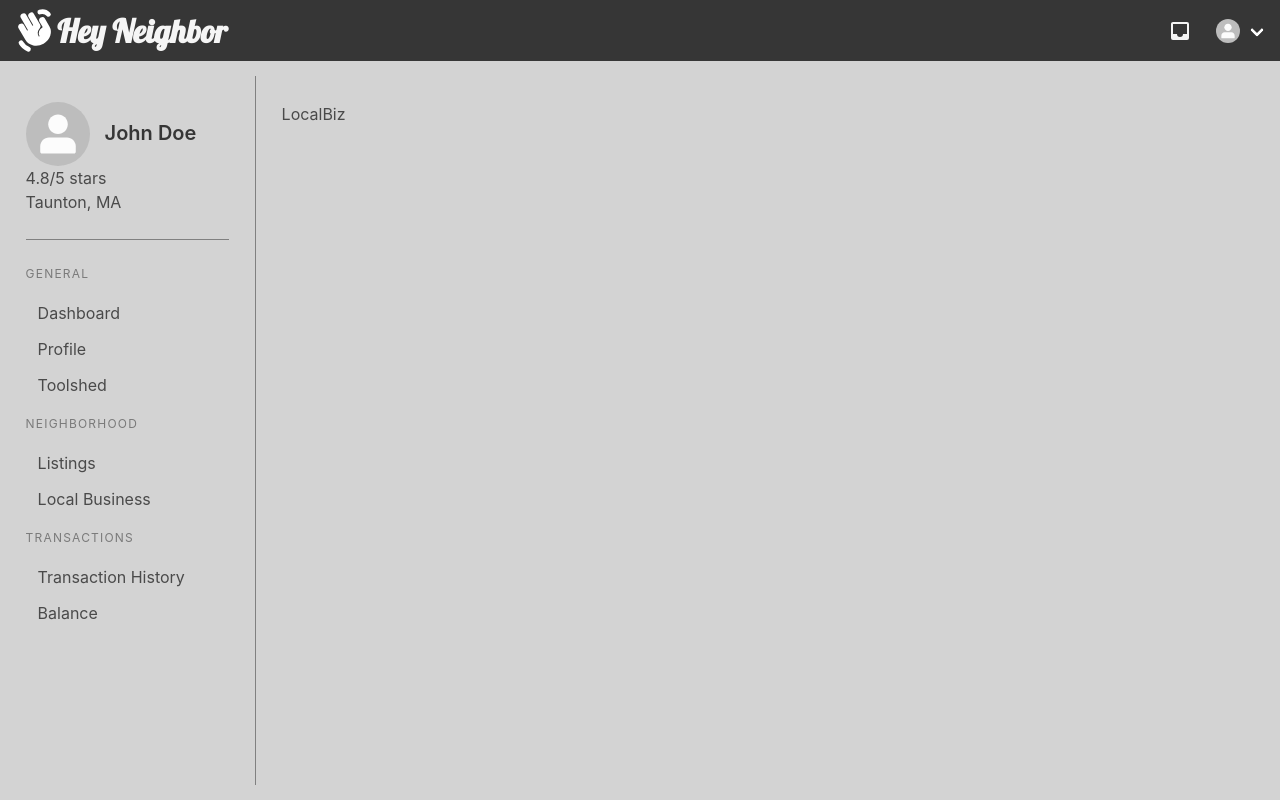
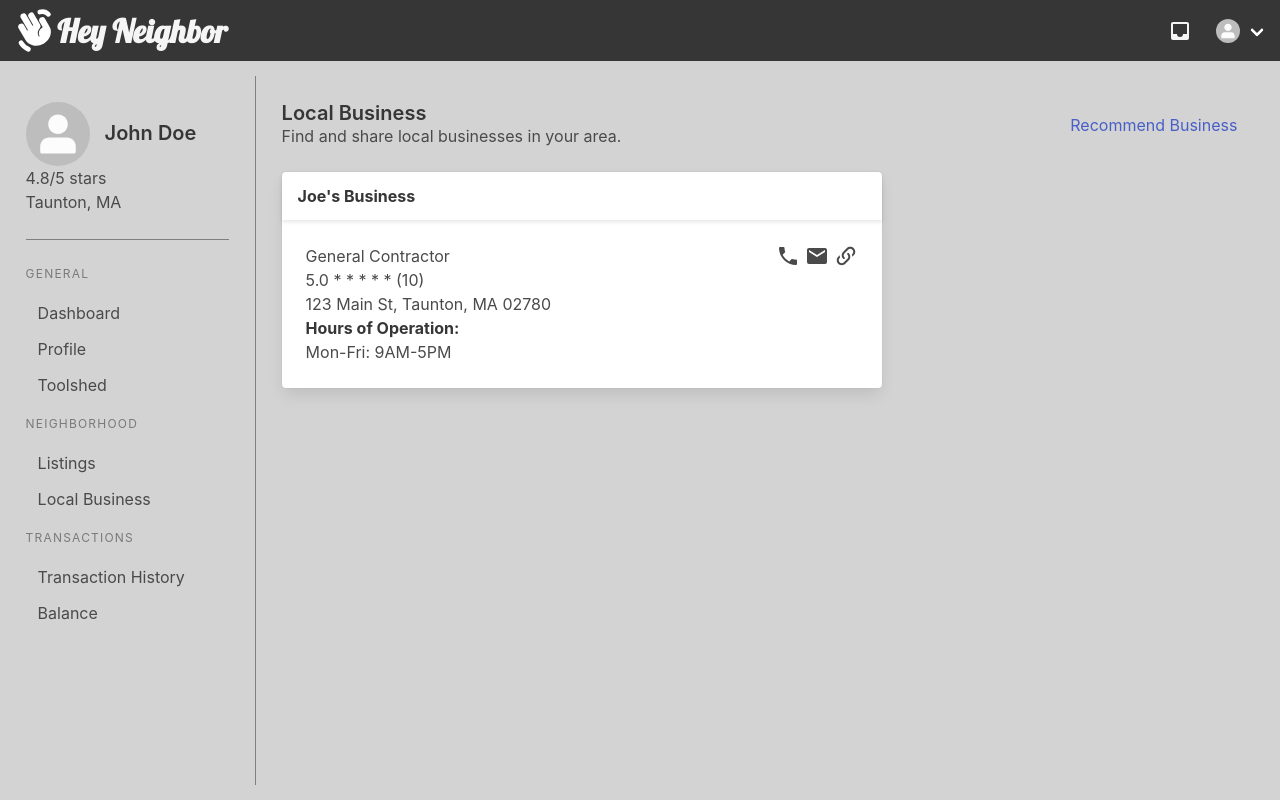
Before and after one commit to jrl508/HeyNeighbor, a React (Create React App) app: page /dashboard/local-biz in a window 1280 px wide. Built offline with nearby package versions, Linux system fonts and the light colour scheme.

Commit message:
WIP updated styles for business card

```diff
--- a/src/pages/authPages/LocalBiz.js
+++ b/src/pages/authPages/LocalBiz.js
@@ -1,7 +1,121 @@
-import React from "react";
+import React, { useState } from "react";
+import Icon from "@mdi/react";
+import {
+  mdiEmail,
+  mdiFacebook,
+  mdiLink,
+  mdiLinkVariant,
+  mdiPhone,
+  mdiWeb,
+} from "@mdi/js";
 
 const LocalBiz = () => {
-  return <div>LocalBiz</div>;
+  const [showEmail, setShowEmail] = useState(false);
+  const [showPhone, setShowPhone] = useState(false);
+  const [showLinks, setShowLinks] = useState(false);
+  return (
+    <div>
+      <div className="level">
+        <div className="level-left">
+          <div className="level-item">
+            <div>
+              <p className="title is-5">Local Business</p>
+              <p>Find and share local businesses in your area.</p>
+            </div>
+          </div>
+        </div>
+        <div className="level-right">
+          <button className="level-item button is-ghost">
+            {/* TODO: Make this open a form to submit a business */}
+            Recommend Business
+          </button>
+        </div>
+      </div>
+      <div className="biz-list">
+        <div
+          className="card"
+          style={{
+            width: "600px",
+          }}
+        >
+          <div className="card-header">
+            <p className="card-header-title is-5">Joe's Business</p>
+          </div>
+          <div className="card-content">
+            <div
+              style={{
+                display: "flex",
+                justifyContent: "space-between",
+              }}
+            >
+              <div className="left">
+                <p className="job-type">General Contractor</p>
+                {/* TODO: Make Clickable to open modal of user reviews */}
+                <p className="ratings">5.0 * * * * * &#x28;10&#x29;</p>
+                <p className="location">123 Main St, Taunton, MA 02780</p>
+                <p
+                  style={{
+                    display: showPhone ? "inherit" : "none",
+                  }}
+                >
+                  555-555-5555
+                </p>
+                <p
+                  style={{
+                    display: showEmail ? "inherit" : "none",
+                  }}
+                >
+                  business@email.com
+                </p>
+                <div
+                  style={{
+                    display: showLinks ? "flex" : "none",
+                    columnGap: "5px",
+                  }}
+                >
+                  <Icon className="is-clickable" path={mdiFacebook} size={1} />
+                  <Icon className="is-clickable" path={mdiWeb} size={1} />
+                </div>
+                <div>
+                  <ul>
+                    <strong>Hours of Operation:</strong>
+                    <li>Mon-Fri: 9AM-5PM</li>
+                  </ul>
+                </div>
+              </div>
+              <div className="right">
+                <div
+                  style={{
+                    display: "flex",
+                    columnGap: "5px",
+                  }}
+                >
+                  <Icon
+                    onClick={() => setShowPhone(!showPhone)}
+                    className="is-clickable"
+                    path={mdiPhone}
+                    size={1}
+                  />
+                  <Icon
+                    onClick={() => setShowEmail(!showEmail)}
+                    className="is-clickable"
+                    path={mdiEmail}
+                    size={1}
+                  />
+                  <Icon
+                    onClick={() => setShowLinks(!showLinks)}
+                    className="is-clickable"
+                    path={mdiLinkVariant}
+                    size={1}
+                  />
+                </div>
+              </div>
+            </div>
+          </div>
+        </div>
+      </div>
+    </div>
+  );
 };
 
 export default LocalBiz;
```
